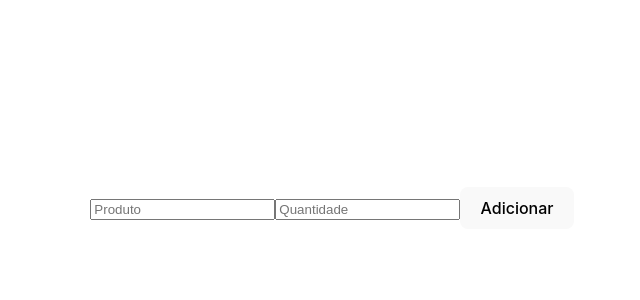
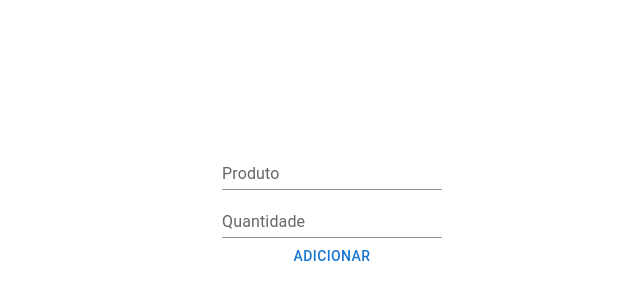
Before and after one commit to lucasborba111/market-todo-list, a React (Vite) app: page / in a window 1280 px wide. Shown: the part 192-492 px from the top of the page, without its empty margins (308-948 px from the left). Built offline with nearby package versions, Linux system fonts and the light colour scheme.

Commit message:
Implementando material ui

```diff
--- a/package.json
+++ b/package.json
@@ -10,6 +10,9 @@
     "preview": "vite preview"
   },
   "dependencies": {
+    "@emotion/react": "^11.11.0",
+    "@emotion/styled": "^11.11.0",
+    "@mui/material": "^5.13.1",
     "react": "^18.2.0",
     "react-dom": "^18.2.0"
   },
--- a/src/components/TodoListForm.jsx
+++ b/src/components/TodoListForm.jsx
@@ -1,4 +1,5 @@
 import { useState } from "react";
+import { Grid, TextField , Button } from "@mui/material";
 
 export function TodoListForm () {
     const [item, setItem] = useState({});
@@ -16,10 +17,12 @@ export function TodoListForm () {
     };
 
     return (
-        <form onSubmit={createItem}>
-            <input name="productName" type="text" placeholder="Produto" onChange={onChangeInput}/>
-            <input name="quantity" type="number" placeholder="Quantidade" onChange={onChangeInput}/>
-            <button>Adicionar</button>
+        <form onSubmit={createItem} >
+            <Grid container direction='column'>
+                <TextField name="productName" type="text" label="Produto" variant="standard" onChange={onChangeInput}/>
+                <TextField name="quantity" type="number" label="Quantidade" variant="standard" onChange={onChangeInput}/>
+                <Button type='submit'>Adicionar</Button>
+            </Grid>
         </form>
     );
 }
```
Also changed, not shown: src/components/TodoList.jsx (added), 1 other file (tests, documents, lock files or other folders).
